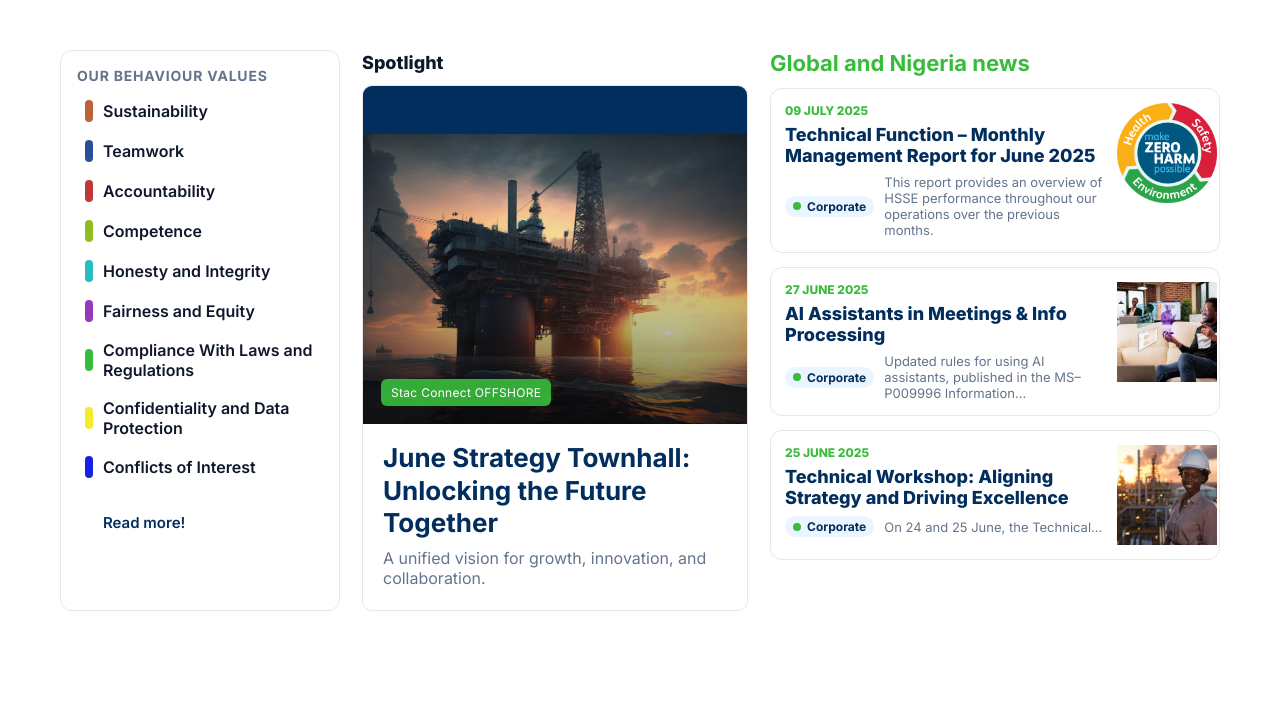
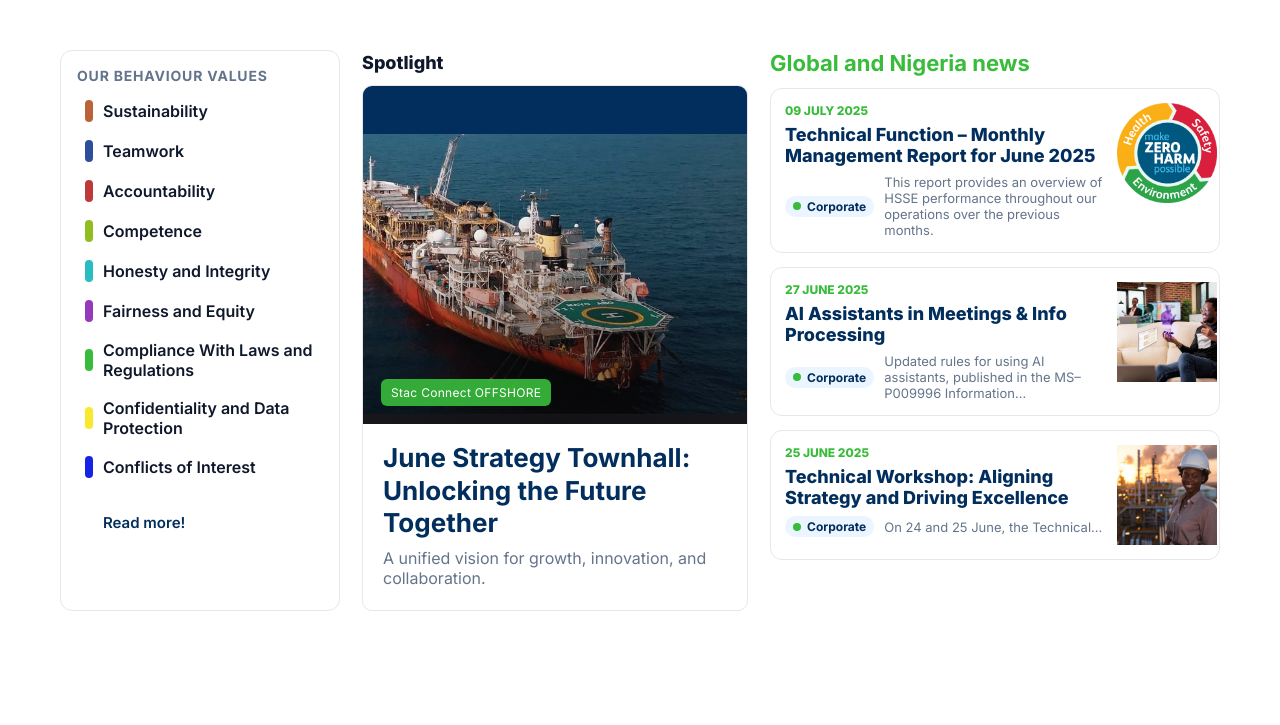
Before and after one commit to timoshimmo/stac-connect, a plain HTML site: page index.html in a window 1280 px wide. Shown: the part 75-800 px from the top of the page. Drawn offline with Linux system fonts and the light colour scheme.

Commit message:
Update News Image

```diff
--- a/css/styles.css
+++ b/css/styles.css
@@ -197,7 +197,7 @@
     }
     .hero-img{position:absolute; inset:0; background:
       radial-gradient(1200px 300px at 50% 100%, rgba(0,0,0,.6), transparent 60%),
-      url('../img/img_stac_news_main.jpg');
+      url('../img/news_item2.jpeg');
       background-size:cover; background-position:center; filter:saturate(.9) contrast(.95)
     }
     .bw-watermark{position:absolute; right:14%; top:50%; transform:translateY(-50%); font-size:180px; font-weight:800; color:rgba(255,255,255,.6); letter-spacing:-6px}
```
Also changed, not shown: img/new_item1.jpeg (added), img/news_item2.jpeg (added).
